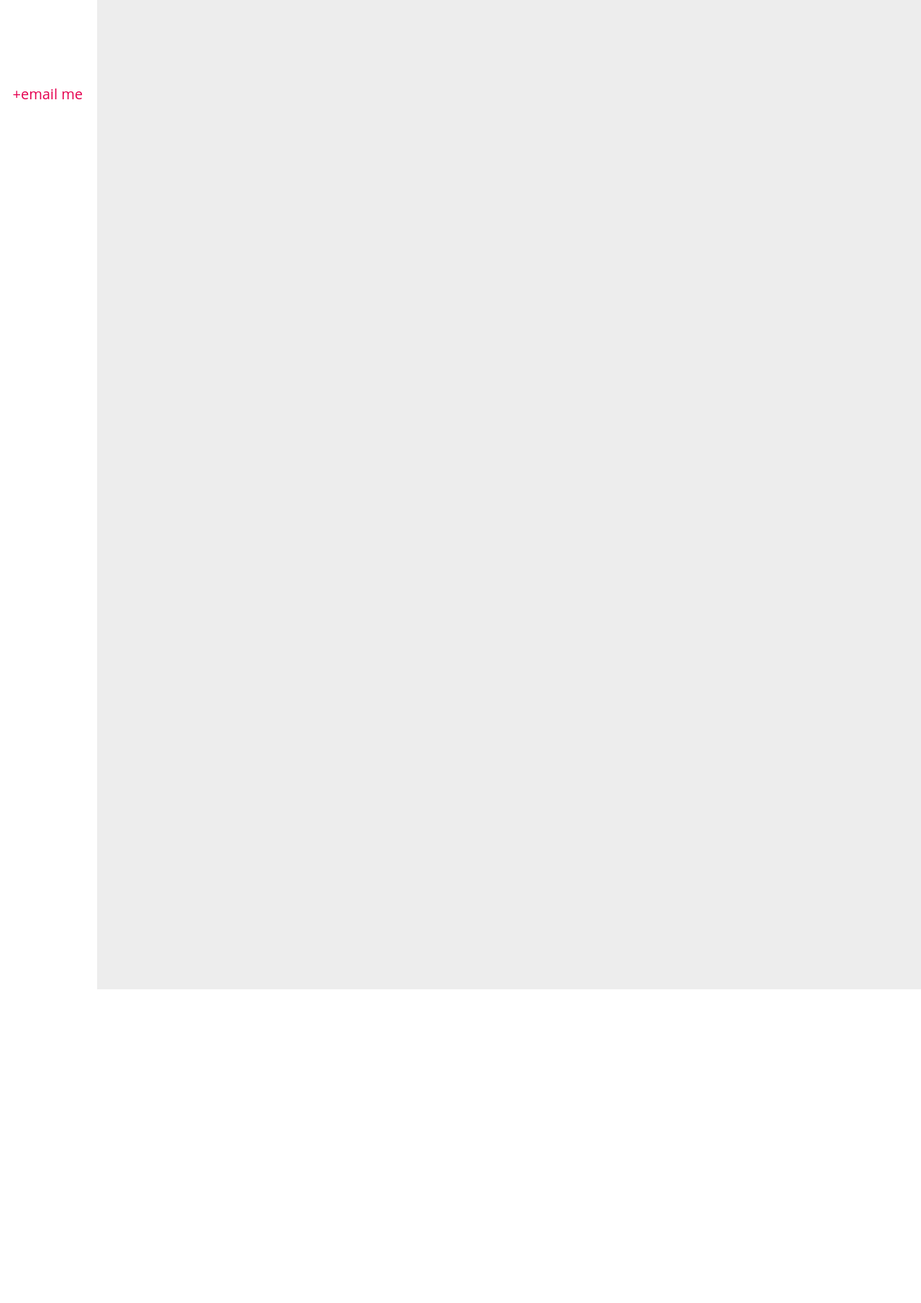
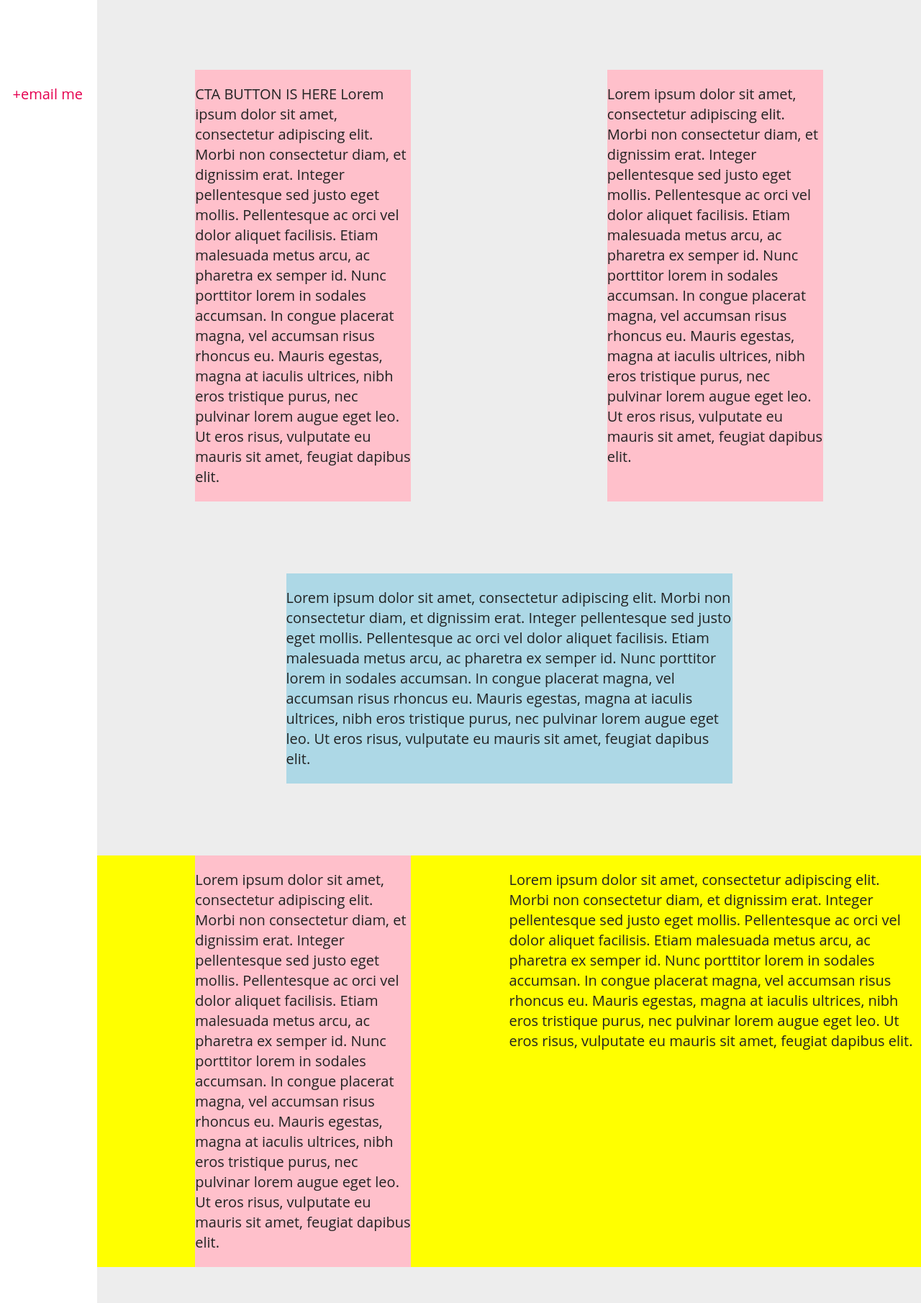
Before and after one commit to gglee89/my-personal-website, a React app: page / in a window 1280 px wide. Shown: the part 625-2436 px from the top of the page at 72% size. Before the commit the page ends 2000 px from the top, so only its background shows below. Built offline with nearby package versions, Linux system fonts and the light colour scheme.

Commit message:
feat: Include SCAFFOLDING STYLE SYSTEM.

```diff
--- /dev/null
+++ b/src/client/js/components/Columns.js
@@ -0,0 +1,119 @@
+import React from 'react';
+
+const Columns = () => {
+  return (
+    <React.Fragment>
+      <section id="about">
+        <div className="flex flex--center">
+          <div className="col-1">
+            <p>
+              Lorem ipsum dolor sit amet, consectetur adipiscing elit. Morbi non
+              consectetur diam, et dignissim erat. Integer pellentesque sed
+              justo eget mollis. Pellentesque ac orci vel dolor aliquet
+              facilisis. Etiam malesuada metus arcu, ac pharetra ex semper id.
+              Nunc porttitor lorem in sodales accumsan. In congue placerat
+              magna, vel accumsan risus rhoncus eu. Mauris egestas, magna at
+              iaculis ultrices, nibh eros tristique purus, nec pulvinar lorem
+              augue eget leo. Ut eros risus, vulputate eu mauris sit amet,
+              feugiat dapibus elit.
+            </p>
+          </div>
+          <div className="col-1">
+            <p>
+              COL-2 Lorem ipsum dolor sit amet, consectetur adipiscing elit.
+              Morbi non consectetur diam, et dignissim erat. Integer
+              pellentesque sed justo eget mollis. Pellentesque ac orci vel dolor
+              aliquet facilisis. Etiam malesuada metus arcu, ac pharetra ex
+              semper id. Nunc porttitor lorem in sodales accumsan. In congue
+              placerat magna, vel accumsan risus rhoncus eu. Mauris egestas,
+              magna at iaculis ultrices, nibh eros tristique purus, nec pulvinar
+              lorem augue eget leo. Ut eros risus, vulputate eu mauris sit amet,
+              feugiat dapibus elit.
+            </p>
+          </div>
+        </div>
+      </section>
+      <section id="youtube">
+        <div className="flex flex--space-around">
+          <div className="col-1">
+            <p>
+              Lorem ipsum dolor sit amet, consectetur adipiscing elit. Morbi non
+              consectetur diam, et dignissim erat. Integer pellentesque sed
+              justo eget mollis. Pellentesque ac orci vel dolor aliquet
+              facilisis. Etiam malesuada metus arcu, ac pharetra ex semper id.
+              Nunc porttitor lorem in sodales accumsan. In congue placerat
+              magna, vel accumsan risus rhoncus eu. Mauris egestas, magna at
+              iaculis ultrices, nibh eros tristique purus, nec pulvinar lorem
+              augue eget leo. Ut eros risus, vulputate eu mauris sit amet,
+              feugiat dapibus elit.
+            </p>
+          </div>
+          <div className="col-1 order-first">
+            <p>
+              CTA BUTTON IS HERE Lorem ipsum dolor sit amet, consectetur
+              adipiscing elit. Morbi non consectetur diam, et dignissim erat.
+              Integer pellentesque sed justo eget mollis. Pellentesque ac orci
+              vel dolor aliquet facilisis. Etiam malesuada metus arcu, ac
+              pharetra ex semper id. Nunc porttitor lorem in sodales accumsan.
+              In congue placerat magna, vel accumsan risus rhoncus eu. Mauris
+              egestas, magna at iaculis ultrices, nibh eros tristique purus, nec
+              pulvinar lorem augue eget leo. Ut eros risus, vulputate eu mauris
+              sit amet, feugiat dapibus elit.
+            </p>
+          </div>
+        </div>
+      </section>
+      <section id="projects">
+        <div className="flex flex--space-around">
+          <div className="col-2">
+            <p>
+              Lorem ipsum dolor sit amet, consectetur adipiscing elit. Morbi non
+              consectetur diam, et dignissim erat. Integer pellentesque sed
+              justo eget mollis. Pellentesque ac orci vel dolor aliquet
+              facilisis. Etiam malesuada metus arcu, ac pharetra ex semper id.
+              Nunc porttitor lorem in sodales accumsan. In congue placerat
+              magna, vel accumsan risus rhoncus eu. Mauris egestas, magna at
+              iaculis ultrices, nibh eros tristique purus, nec pulvinar lorem
+              augue eget leo. Ut eros risus, vulputate eu mauris sit amet,
+              feugiat dapibus elit.
+            </p>
+          </div>
+        </div>
+      </section>
+      <section id="interests">
+        <div className="flex flex--center">
+          <div className="col-50 flex flex--center">
+            <div className="col-1">
+              <p>
+                Lorem ipsum dolor sit amet, consectetur adipiscing elit. Morbi
+                non consectetur diam, et dignissim erat. Integer pellentesque
+                sed justo eget mollis. Pellentesque ac orci vel dolor aliquet
+                facilisis. Etiam malesuada metus arcu, ac pharetra ex semper id.
+                Nunc porttitor lorem in sodales accumsan. In congue placerat
+                magna, vel accumsan risus rhoncus eu. Mauris egestas, magna at
+                iaculis ultrices, nibh eros tristique purus, nec pulvinar lorem
+                augue eget leo. Ut eros risus, vulputate eu mauris sit amet,
+                feugiat dapibus elit.
+              </p>
+            </div>
+          </div>
+          <div className="col-50">
+            <p>
+              Lorem ipsum dolor sit amet, consectetur adipiscing elit. Morbi non
+              consectetur diam, et dignissim erat. Integer pellentesque sed
+              justo eget mollis. Pellentesque ac orci vel dolor aliquet
+              facilisis. Etiam malesuada metus arcu, ac pharetra ex semper id.
+              Nunc porttitor lorem in sodales accumsan. In congue placerat
+              magna, vel accumsan risus rhoncus eu. Mauris egestas, magna at
+              iaculis ultrices, nibh eros tristique purus, nec pulvinar lorem
+              augue eget leo. Ut eros risus, vulputate eu mauris sit amet,
+              feugiat dapibus elit.
+            </p>
+          </div>
+        </div>
+      </section>
+    </React.Fragment>
+  );
+};
+
+export default Columns;
--- a/src/client/js/pages/Home.js
+++ b/src/client/js/pages/Home.js
@@ -2,6 +2,7 @@ import React from 'react';
 
 // COMPONENT
 import Header from '../components/Header';
+import Columns from '../components/Columns';
 
 class Home extends React.Component {
   render() {
@@ -9,7 +10,7 @@ class Home extends React.Component {
       <div className="home-wrap">
         <Header />
         <div className="home-sections">
-          <div style={{ height: 2000 }}></div>
+          <Columns />
         </div>
       </div>
     );
--- a/src/client/styles/pages/_home.scss
+++ b/src/client/styles/pages/_home.scss
@@ -12,3 +12,59 @@
     display: block;
   }
 }
+
+.home-sections {
+  flex: 1;
+
+  section {
+    padding: 50px 0;
+  }
+
+  .flex {
+    display: flex;
+    flex-direction: row;
+
+    &--center {
+      justify-content: center;
+    }
+
+    &--space-around {
+      justify-content: space-around;
+    }
+
+    .order-first {
+      order: -1;
+    }
+  }
+}
+
+.col-1 {
+  max-width: 300px;
+  margin: 0 10px;
+  background: pink;
+}
+
+.col-2 {
+  max-width: 620px;
+  margin: 0 10px;
+  background: lightblue;
+}
+
+.col-50 {
+  width: 50%;
+  background: yellow;
+}
+
+@media (max-width: map-get($map: $breakpoints, $key: 'medium')) {
+  .home-sections .flex {
+    display: block;
+  }
+
+  .col-1 {
+    max-width: 100%;
+  }
+
+  .col-50 {
+    width: auto;
+  }
+}
```
Also changed, not shown: README.md.
